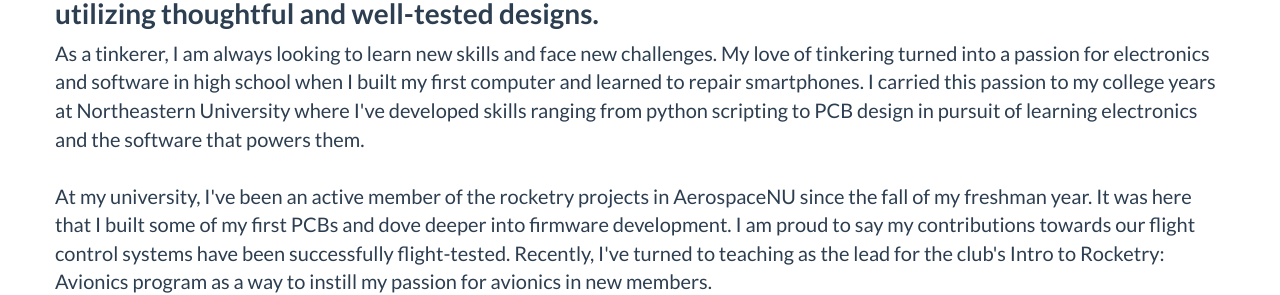
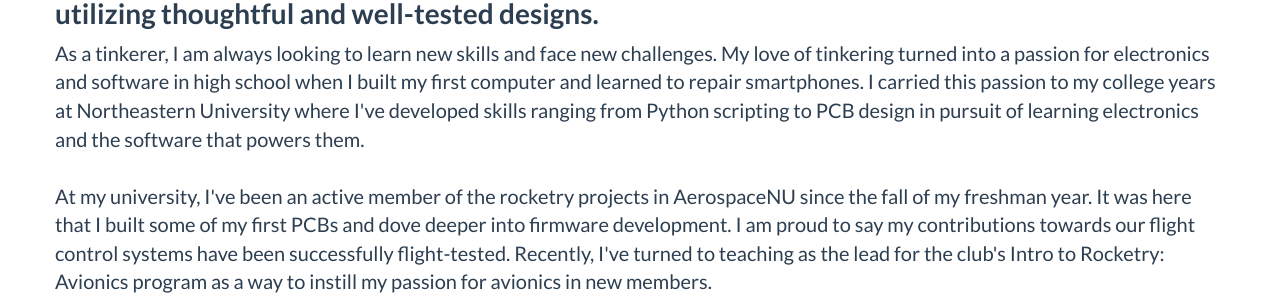
Before and after one commit to jalessio10/jalessio10.github.io, a Jekyll site: the page built from _posts/2021-12-29-Portfolio.markdown, in a window 1280 px wide and 900 px high, scrolled down 864 px. Shown: the part 219-514 px from the top of the window. Built offline with Jekyll 4.4.1, drawn with Linux system fonts in a browser that asks for light colours.

```diff
--- a/_includes/about.html
+++ b/_includes/about.html
@@ -14,7 +14,7 @@
                 <div class="row-lg-4">
                     <p>
                         As a tinkerer, I am always looking to learn new skills and face new challenges. My love of tinkering turned into a passion for electronics and software in high school when I built my
-                        first computer and learned to repair smartphones. I carried this passion to my college years at Northeastern University where I've developed skills ranging from python
+                        first computer and learned to repair smartphones. I carried this passion to my college years at Northeastern University where I've developed skills ranging from Python
                         scripting to PCB design in pursuit of learning electronics and the software that powers them.
                         <br> <br>
                         At my university, I've been an active member of the rocketry projects in AerospaceNU since the fall of my freshman year. It was here that I built some of my first PCBs and dove deeper into firmware
```
